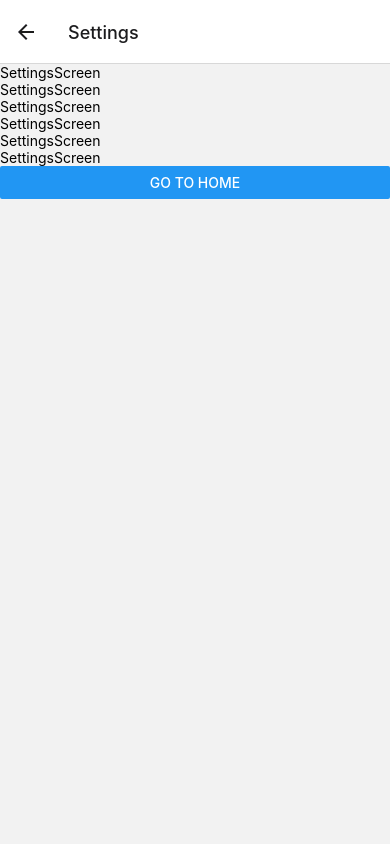
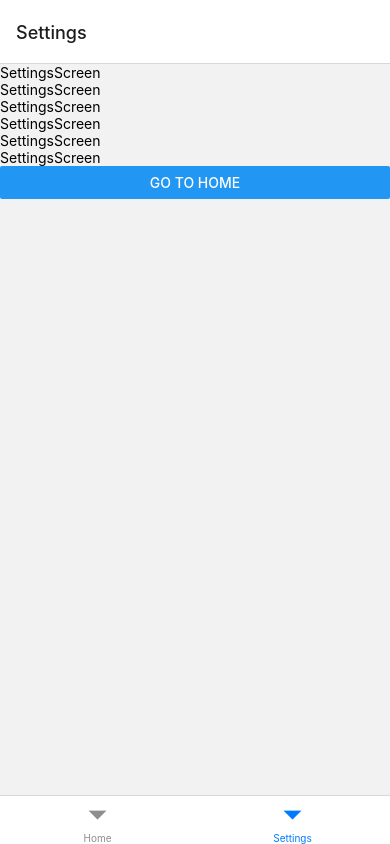
Before and after one commit to danielbatres/react-native-intro, a React Native app: screen /Settings in a window 390 px wide. Built offline with nearby package versions, Linux system fonts and the light colour scheme.

Commit message:
Tab navigation and SafeAreaView

```diff
--- a/App.js
+++ b/App.js
@@ -1,11 +1,11 @@
 import { StyleSheet } from 'react-native';
 import { NavigationContainer } from "@react-navigation/native";
-import NavigationStack from './src/navigation/NavigationStack';
+import { NavigationTab } from './src/navigation/NavigationTab';
 
 export default function App() {
   return (
     <NavigationContainer>
-      <NavigationStack />
+      <NavigationTab />
     </NavigationContainer>
   );
 }
--- /dev/null
+++ b/src/navigation/NavigationTab.jsx
@@ -0,0 +1,17 @@
+import React from 'react';
+import { createBottomTabNavigator } from '@react-navigation/bottom-tabs';
+import { HomeScreen } from '../screens/HomeScreen';
+import { SettingsScreen } from '../screens/SettingsScreen';
+
+const Tab = createBottomTabNavigator();
+
+function NavigationTab() {
+  return (
+    <Tab.Navigator>
+      <Tab.Screen name='Home' component={HomeScreen}/>
+      <Tab.Screen name='Settings' component={SettingsScreen} />
+    </Tab.Navigator>
+  );
+}
+
+export { NavigationTab };
--- a/src/screens/HomeScreen.jsx
+++ b/src/screens/HomeScreen.jsx
@@ -1,4 +1,4 @@
-import { View, Text, Button } from 'react-native'
+import { View, Text, Button, SafeAreaView } from 'react-native'
 import React from 'react'
 
 function HomeScreen(props) {
@@ -9,7 +9,7 @@ function HomeScreen(props) {
   }
 
   return (
-    <View>
+    <SafeAreaView>
       <Text>HomeScreen</Text>
       <Text>HomeScreen</Text>
       <Text>HomeScreen</Text>
@@ -17,7 +17,7 @@ function HomeScreen(props) {
       <Text>HomeScreen</Text>
       <Text>HomeScreen</Text>
       <Button title='Go to settings' onPress={goToSettings}/>
-    </View>
+    </SafeAreaView>
   );
 }
 
--- a/src/screens/SettingsScreen.jsx
+++ b/src/screens/SettingsScreen.jsx
@@ -1,4 +1,4 @@
-import { View, Text, Button } from 'react-native'
+import { View, Text, Button, SafeAreaView } from 'react-native'
 import React from 'react'
 
 function SettingsScreen(props) {
@@ -9,7 +9,7 @@ function SettingsScreen(props) {
   }
 
   return (
-    <View>
+    <SafeAreaView>
       <Text>SettingsScreen</Text>
       <Text>SettingsScreen</Text>
       <Text>SettingsScreen</Text>
@@ -17,7 +17,7 @@ function SettingsScreen(props) {
       <Text>SettingsScreen</Text>
       <Text>SettingsScreen</Text>
       <Button title='Go to home' onPress={() => goToPage('Home')} />
-    </View>
+    </SafeAreaView>
   );
 }
 
```
